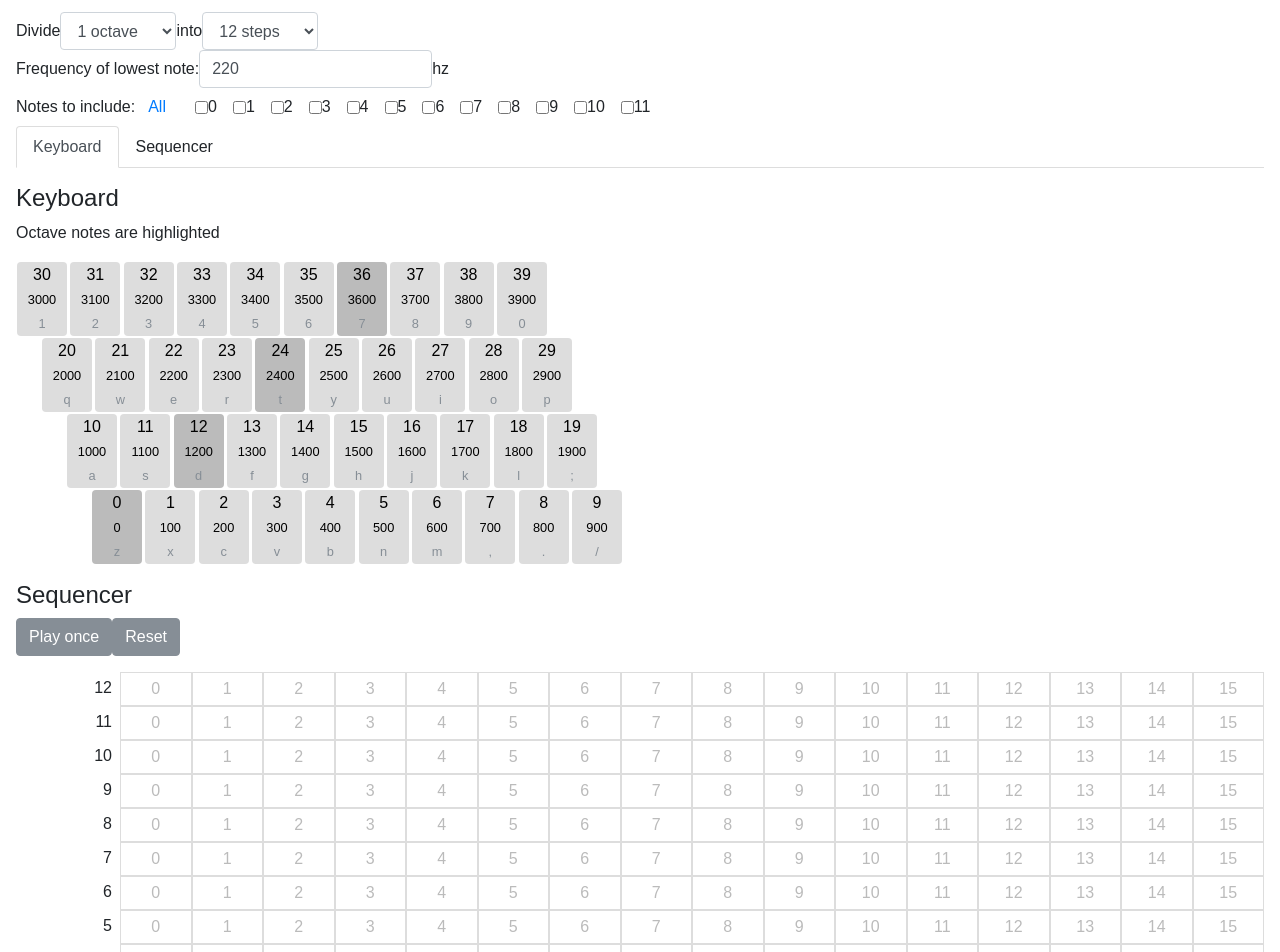
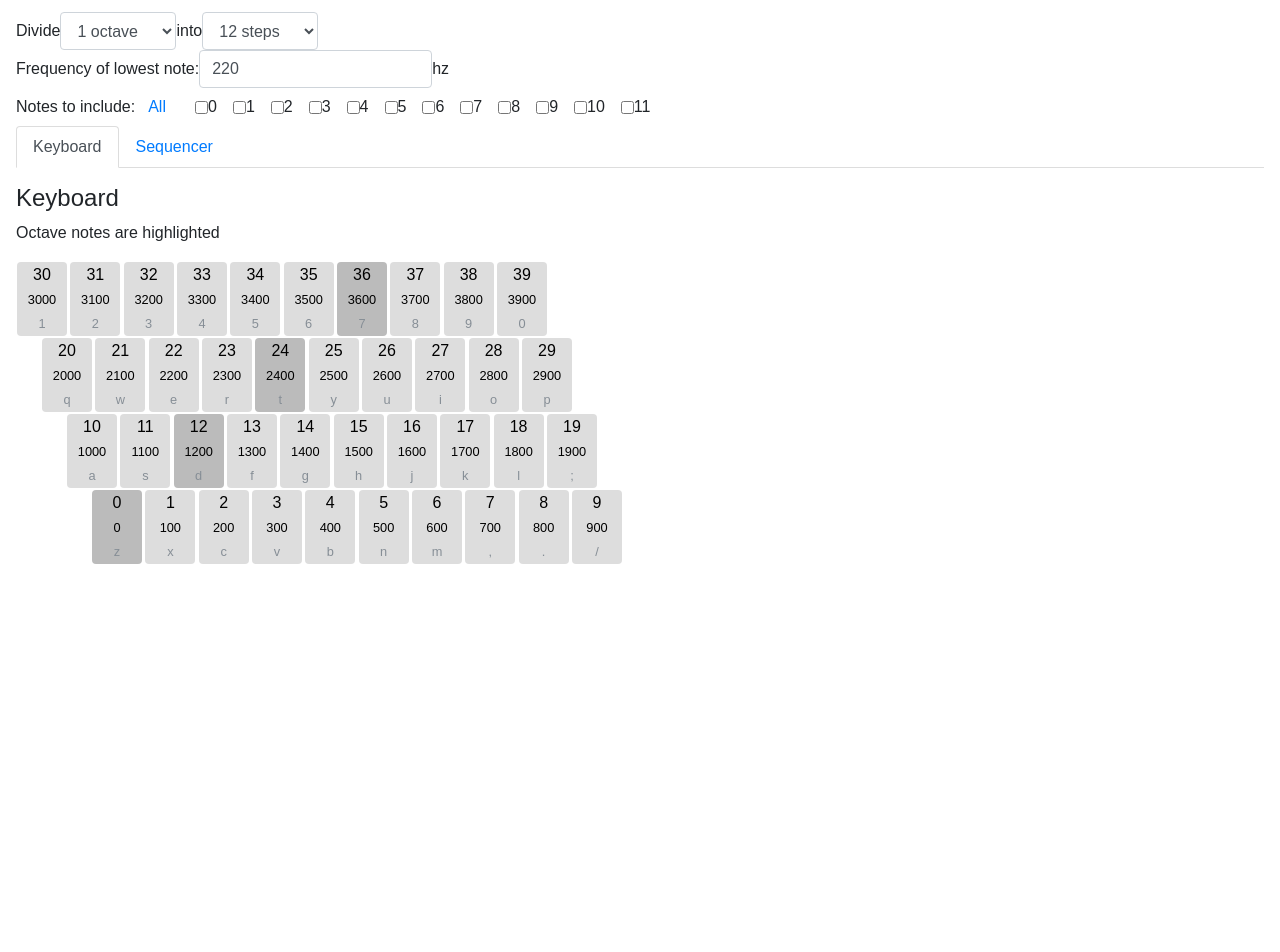
Before and after one commit to kevinsqi/microharmonic, a React (Create React App) app: page / in a window 1280 px wide. Shown: the part 100-1052 px from the top of the page. After the commit the page ends 800 px from the top, so only its background shows below. Built offline with nearby package versions, Linux system fonts and the light colour scheme.

Commit message:
add routing

```diff
--- a/src/App.js
+++ b/src/App.js
@@ -2,6 +2,12 @@
 
 import React, { Component } from 'react';
 import _ from 'lodash';
+import {
+  BrowserRouter as Router,
+  NavLink,
+  Route,
+} from 'react-router-dom';
+
 import Keyboard from './Keyboard';
 import Sequencer from './Sequencer';
 import Settings from './Settings';
@@ -70,6 +76,7 @@ class App extends Component {
 
   render() {
     return (
+      <Router>
         <div className="m-3">
           <h1>Microtonal</h1>
           <div>A web microtone keyboard</div>
@@ -83,14 +90,30 @@ class App extends Component {
 
           <ul className="nav nav-tabs">
             <li className="nav-item">
-            <a className="nav-link active">Keyboard</a>
+              <NavLink
+                to="/"
+                className="nav-link"
+                activeClassName="active"
+                exact
+              >
+                Keyboard
+              </NavLink>
             </li>
             <li className="nav-item">
-            <a className="nav-link">Sequencer</a>
+              <NavLink
+                to="/sequencer"
+                className="nav-link"
+                activeClassName="active"
+                exact
+              >
+                Sequencer
+              </NavLink>
             </li>
           </ul>
 
           <div className="mt-3">
+            <Route exact path="/" render={() => (
+              <div>
                 <h2 className="h4">Keyboard</h2>
                 <p>Octave notes are highlighted</p>
                 <Keyboard
@@ -101,8 +124,9 @@ class App extends Component {
                   gain={GAIN_VALUE}
                 />
               </div>
-
-        <div className="mt-3">
+            )} />
+            <Route exact path="/sequencer" render={() => (
+              <div>
                 <h2 className="h4">Sequencer</h2>
                 <Sequencer
                   frequencies={this.getStepFrequencies()}
@@ -110,7 +134,10 @@ class App extends Component {
                   audioContext={this.audioContext}
                 />
               </div>
+            )} />
           </div>
+        </div>
+      </Router>
     );
   }
 }
```
Lines whose indentation alone changed are shown as unchanged.
